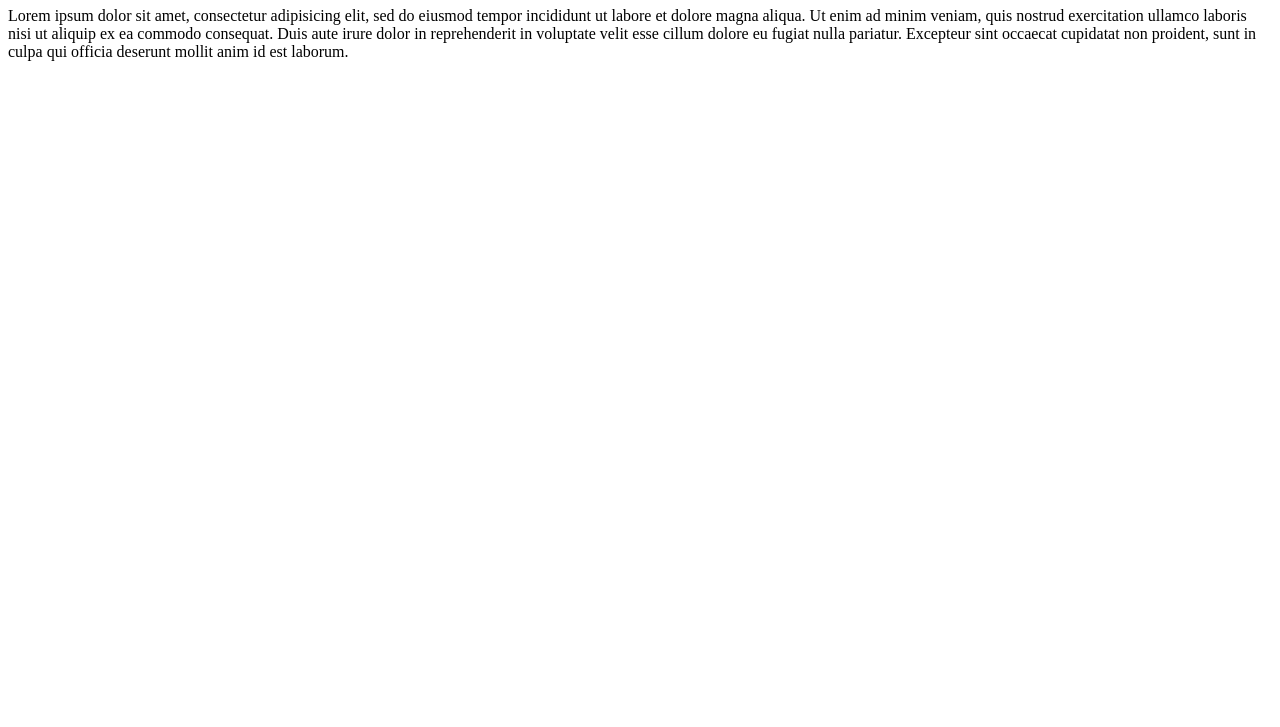
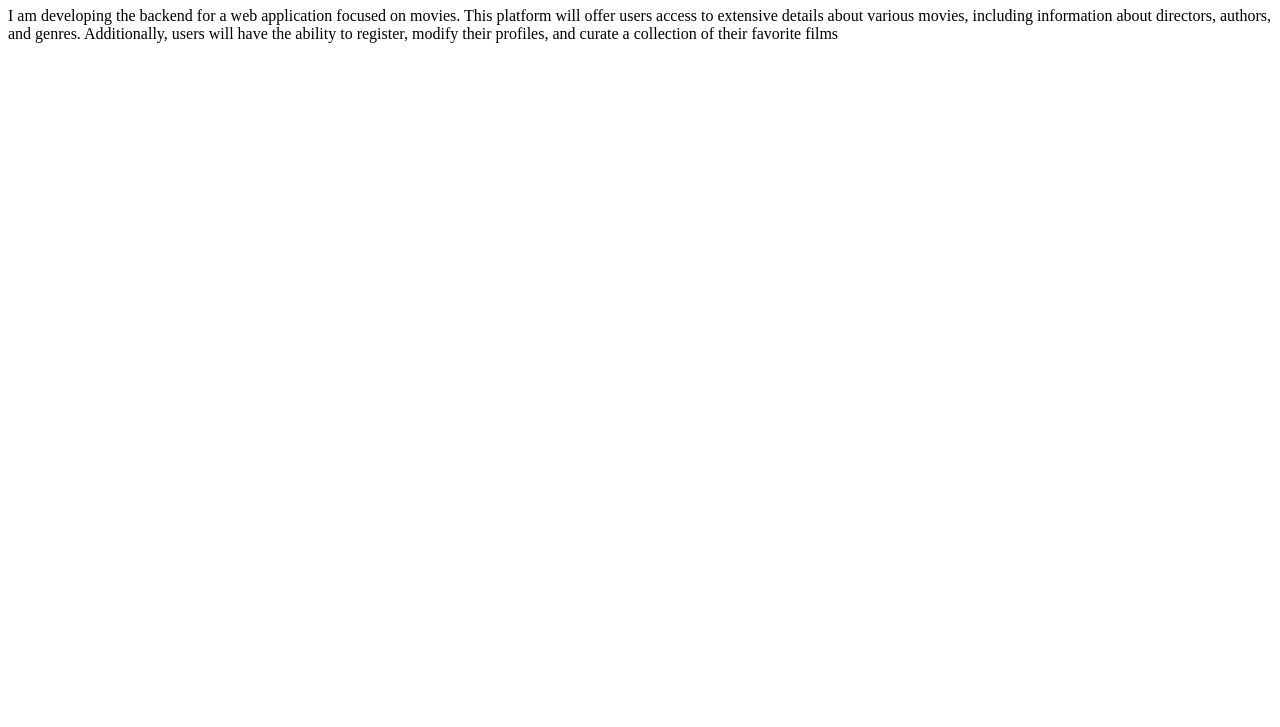
Before and after one commit to VadymMakohon/myFlix, a website: page documentation.html in a window 1280 px wide. Shown: the part 73-800 px from the top of the page. Drawn offline with Linux system fonts and the light colour scheme.

Commit message:
Update documentation.html
Updated my HTML file.

```diff
--- a/documentation.html
+++ b/documentation.html
@@ -8,10 +8,12 @@
 </head>
 
 <body>
-  <h1>Documentation Page</h1>
+  <h1>myFlix App</h1>
 
   <p>
-    Lorem ipsum dolor sit amet, consectetur adipisicing elit, sed do eiusmod tempor incididunt ut labore et dolore magna aliqua. Ut enim ad minim veniam, quis nostrud exercitation ullamco laboris nisi ut aliquip ex ea commodo consequat. Duis aute irure dolor in reprehenderit in voluptate velit esse cillum dolore eu fugiat nulla pariatur. Excepteur sint occaecat cupidatat non proident, sunt in culpa qui officia deserunt mollit anim id est laborum.
+    I am developing the backend for a web application focused on movies.
+    This platform will offer users access to extensive details about various movies, including information about directors, authors, and genres.
+    Additionally, users will have the ability to register, modify their profiles, and curate a collection of their favorite films
   </p>
 
 </body>
```
